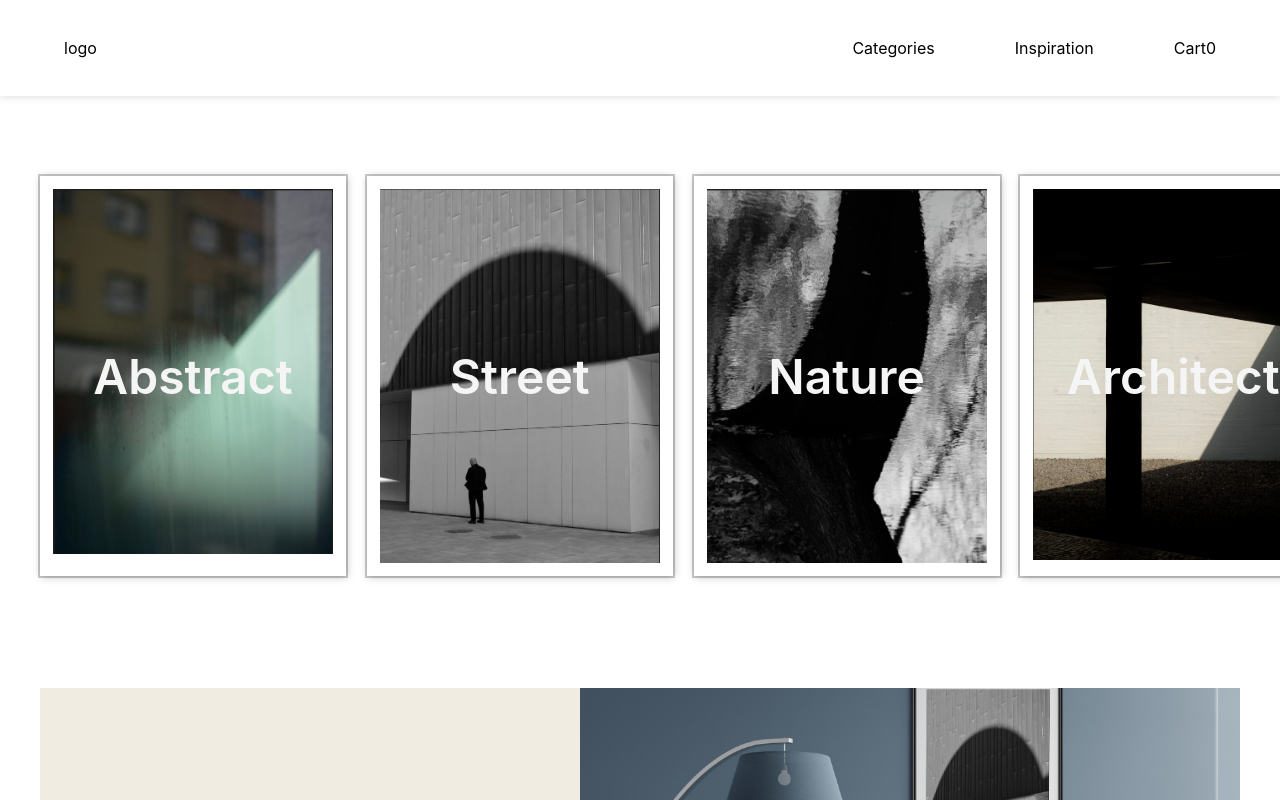
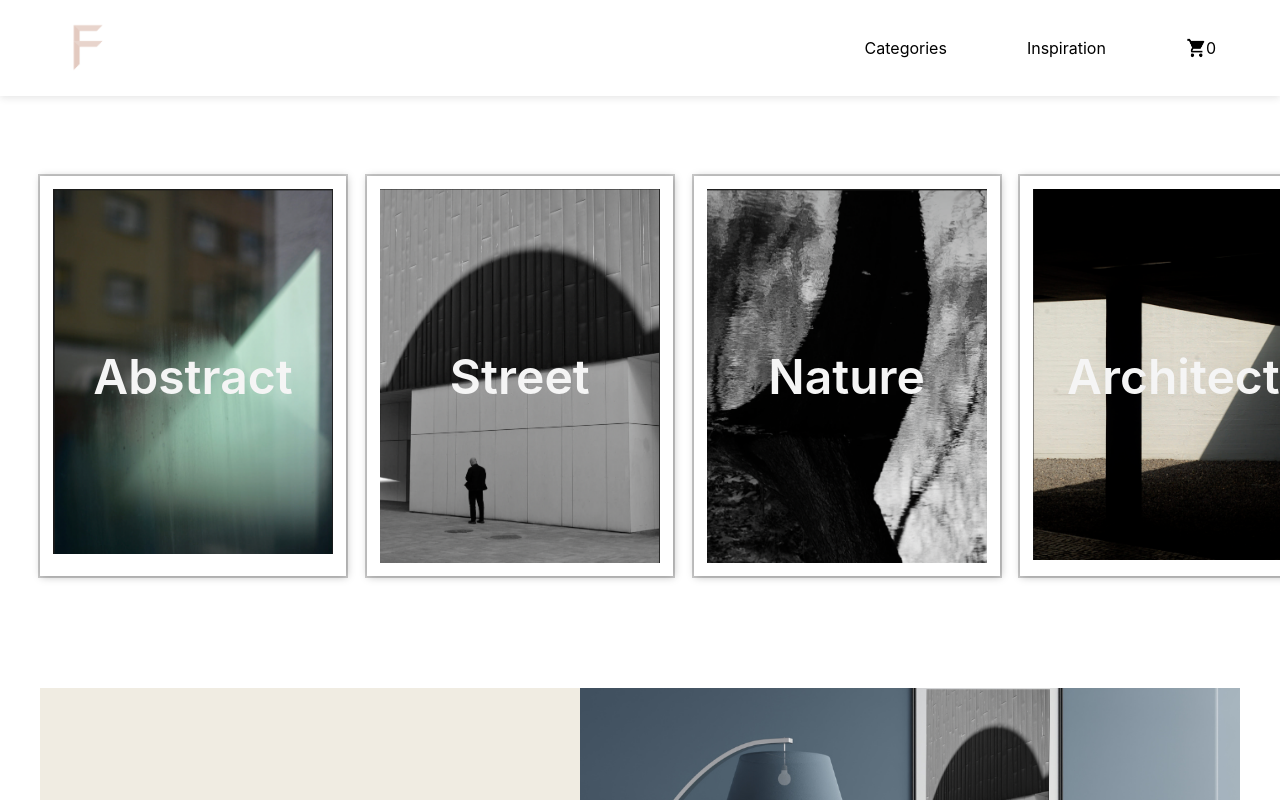
Before and after one commit to qolvap/second-web-project, a React (Create React App) app: page / in a window 1280 px wide. Shown: the top 800 px of the page. Built offline with nearby package versions, Linux system fonts and the light colour scheme.

Commit message:
added logo & card icon, made it work

```diff
--- a/src/components/Navbar.js
+++ b/src/components/Navbar.js
@@ -2,11 +2,17 @@ import React from "react";
 import {Link} from "react-router-dom"
 import "./styles/Navigbar.css"
 
+import Logo from "./Pictures/logoF.png";
+import Buy from "./Pictures/buy.png";
+
 export default function Navbar({ cartItems }) {
     return (
         <nav>
-            <a href="/" classNamme="logo">logo</a>
-
+            <li>
+            <Link to="/"  className="nav--sect">
+            <img href="/" className="logo" src={Logo} alt="logo" />
+            </Link>
+            </li>
           <ul>
 
           <li>
@@ -23,7 +29,7 @@ export default function Navbar({ cartItems }) {
 
           <li>
           <Link to="/Card" className="nav--sect">
-            Cart
+          <img className="buy" src={Buy} alt="card index" />
             <span> {cartItems.length}</span>
           </Link>
         </li>
--- a/src/components/styles/Homepage.css
+++ b/src/components/styles/Homepage.css
@@ -205,6 +205,7 @@ margin-bottom: 2rem;
 
   .about--statistics{
     margin-top: 20px;
+    margin-bottom: 4rem;
     grid-gap: 4rem;
     display: grid;
     gap: 4rem;
--- a/src/components/styles/Navigbar.css
+++ b/src/components/styles/Navigbar.css
@@ -8,6 +8,7 @@ nav {
     padding: 3rem 4rem;
     gap: 2rem;
     box-shadow: 0px 2.98256px 7.4564px rgba(0, 0, 0, 0.1);
+
   }
 
   nav a {
@@ -30,3 +31,17 @@ nav {
   nav a:hover{
     color:#a7bcb9;
   }
+
+ .logo{
+  height: 50px;
+  width: 50px;
+ }
+
+ .buy{
+  height: 20px;
+  width: 20px;
+ }
+
+ nav li{
+  list-style-type: none;
+ }
```
Also changed, not shown: src/components/Pictures/buy.png (added), src/components/Pictures/logoF.png (added).
